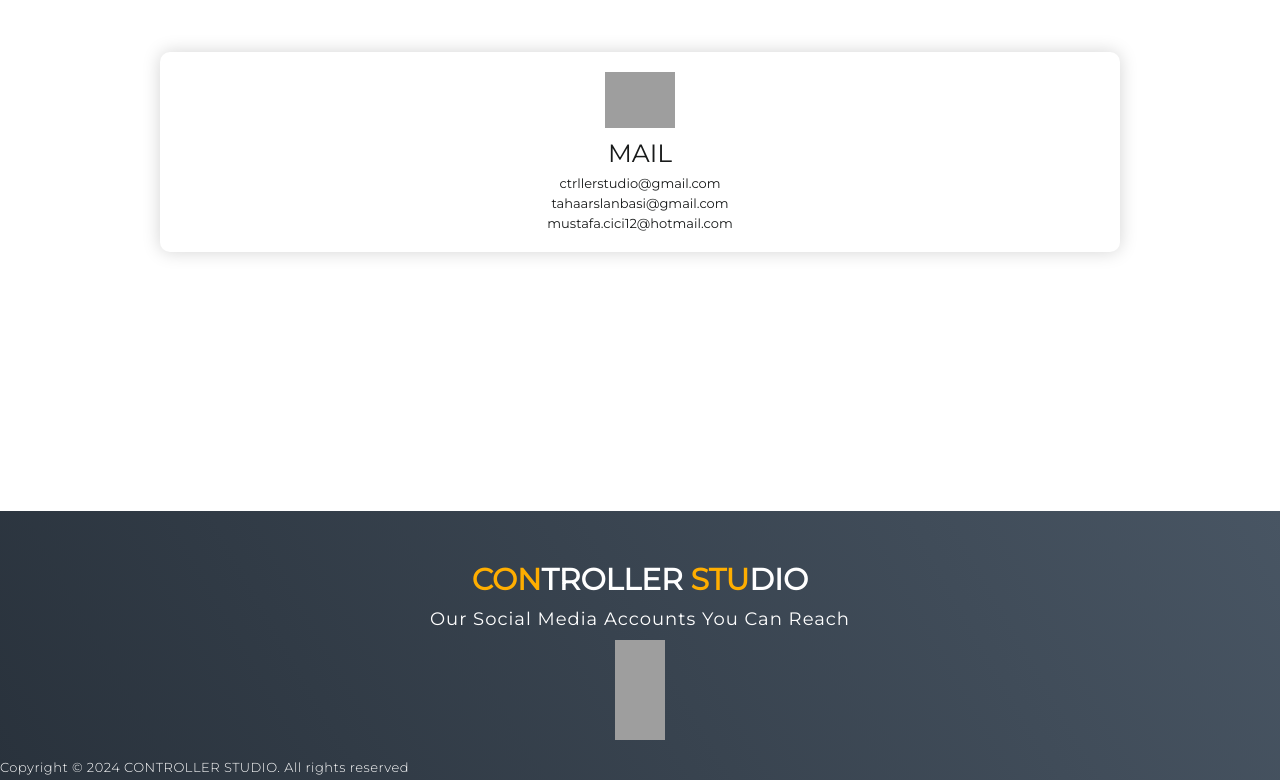
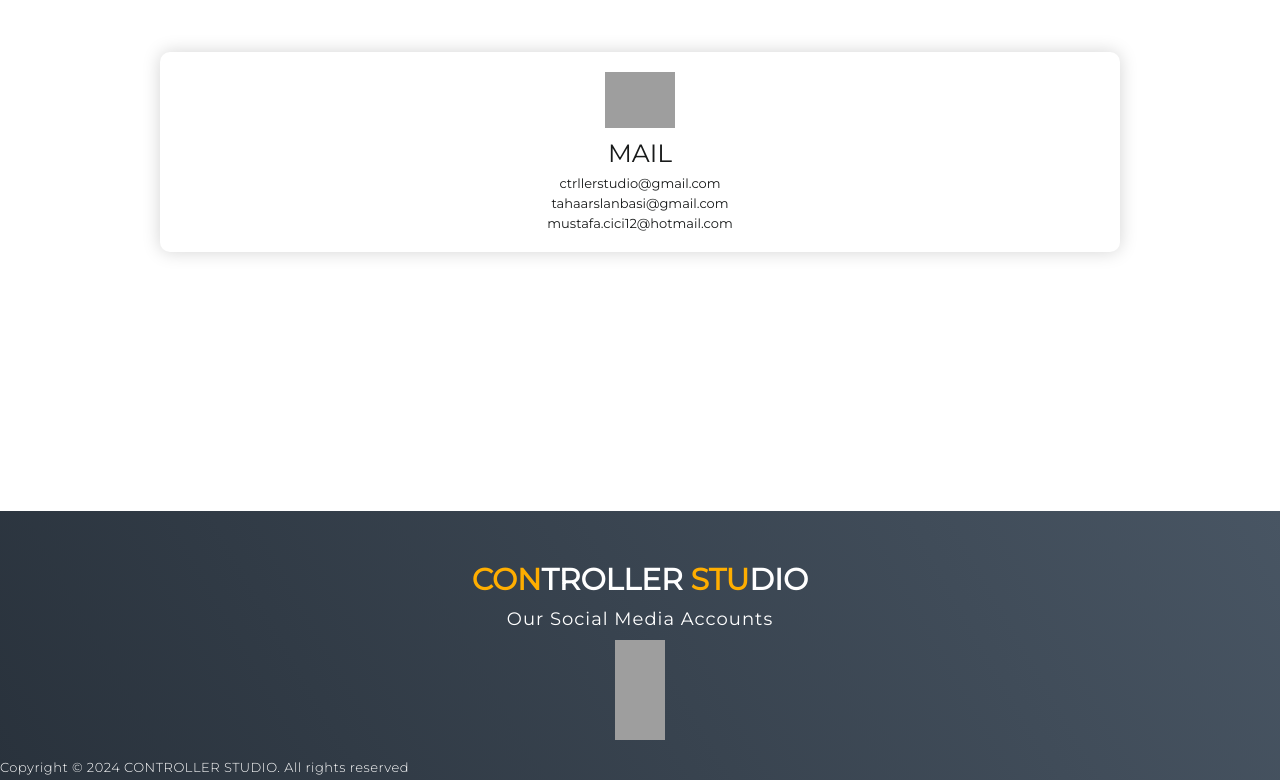
Before and after one commit to mustafacici1/controllerwebsite, a plain HTML site: page index.html in a window 1280 px wide. Shown: the part 3158-3938 px from the top of the page. Drawn offline with Linux system fonts and the light colour scheme; grey boxes are pictures that could not be loaded.

Commit message:
Update index.html

```diff
--- a/index.html
+++ b/index.html
@@ -148,7 +148,7 @@
       <div class="brand">
         <h1><span>CON</span>TROLLER <span>STU</span>DIO</h1>
       </div>
-      <h2>Our Social Media Accounts You Can Reach</h2>
+      <h2>Our Social Media Accounts</h2>
 
         <div class="social-item">
           <a href="https://www.instagram.com/controllerstudio/" target="_blank"><img width="48" height="48"
```
